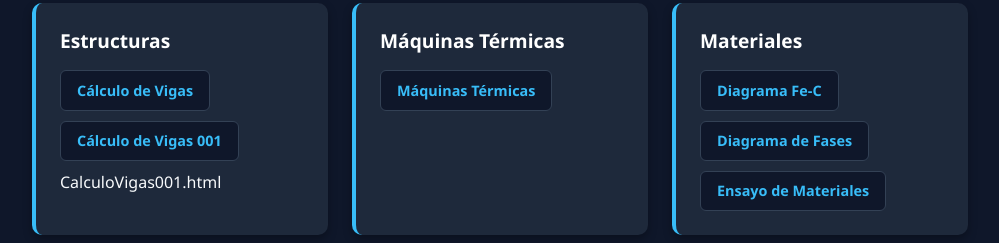
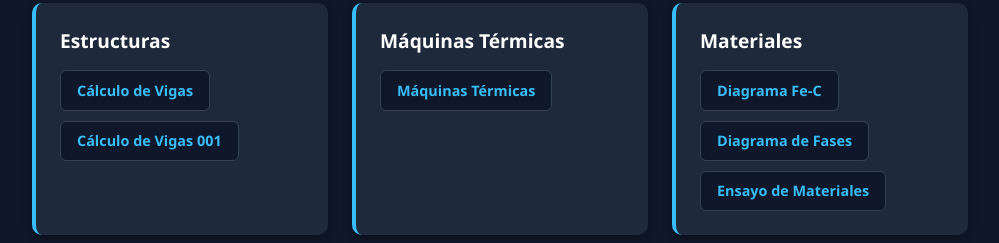
Before and after one commit to JuanAntonioFrutos/web, a plain HTML site: page index.html in a window 1280 px wide. Shown: the part 914-1157 px from the top of the page, without its empty margins (140-1139 px from the left). Drawn offline with Linux system fonts and the light colour scheme.

Commit message:
Remove reference to CalculoVigas001.html

```diff
--- a/index.html
+++ b/index.html
@@ -59,7 +59,7 @@
                     <button class="btn-tema" onclick="window.location.href='Ingenieria/Estructuras/CalculoVigas.html'">Cálculo de Vigas</button>
                      <button class="btn-tema" onclick="window.location.href='Ingenieria/Estructuras/CalculoVigas001.html'">Cálculo de Vigas 001</button>
 
-                    CalculoVigas001.html
+
                 </div>
             </div>
 
```
